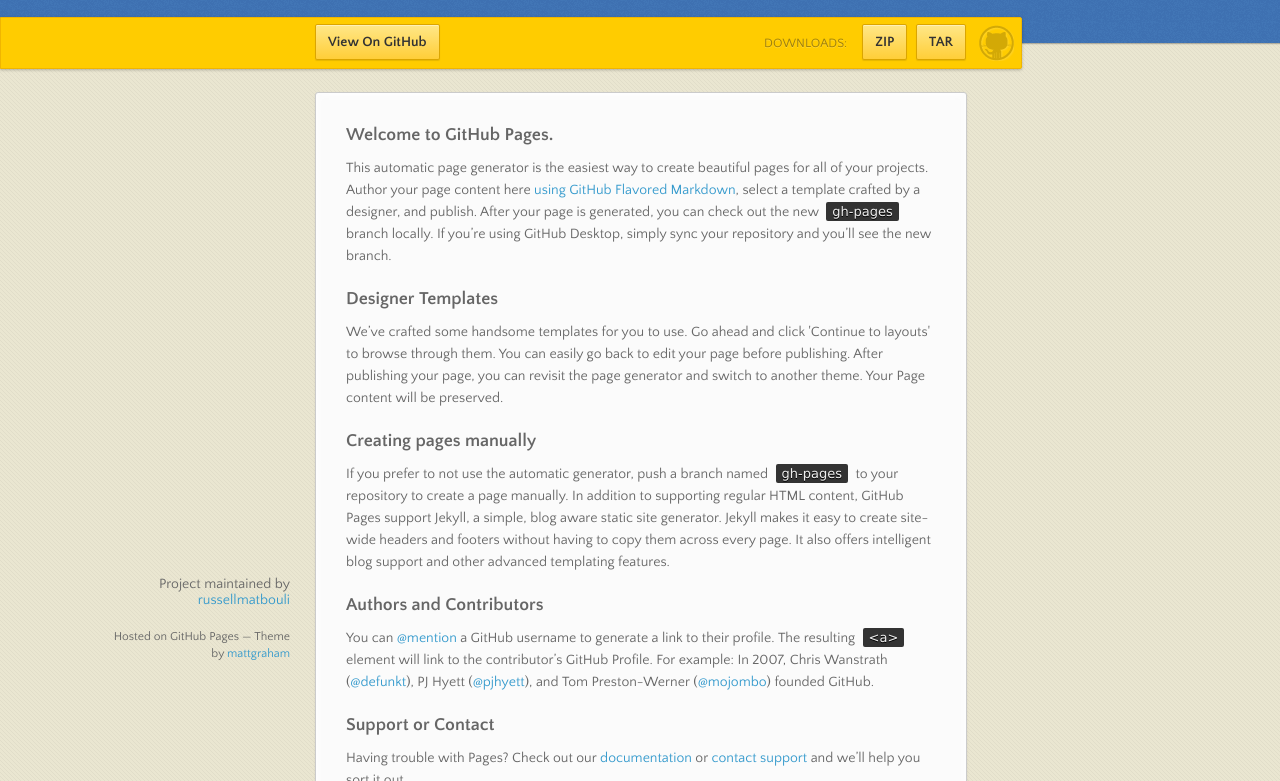
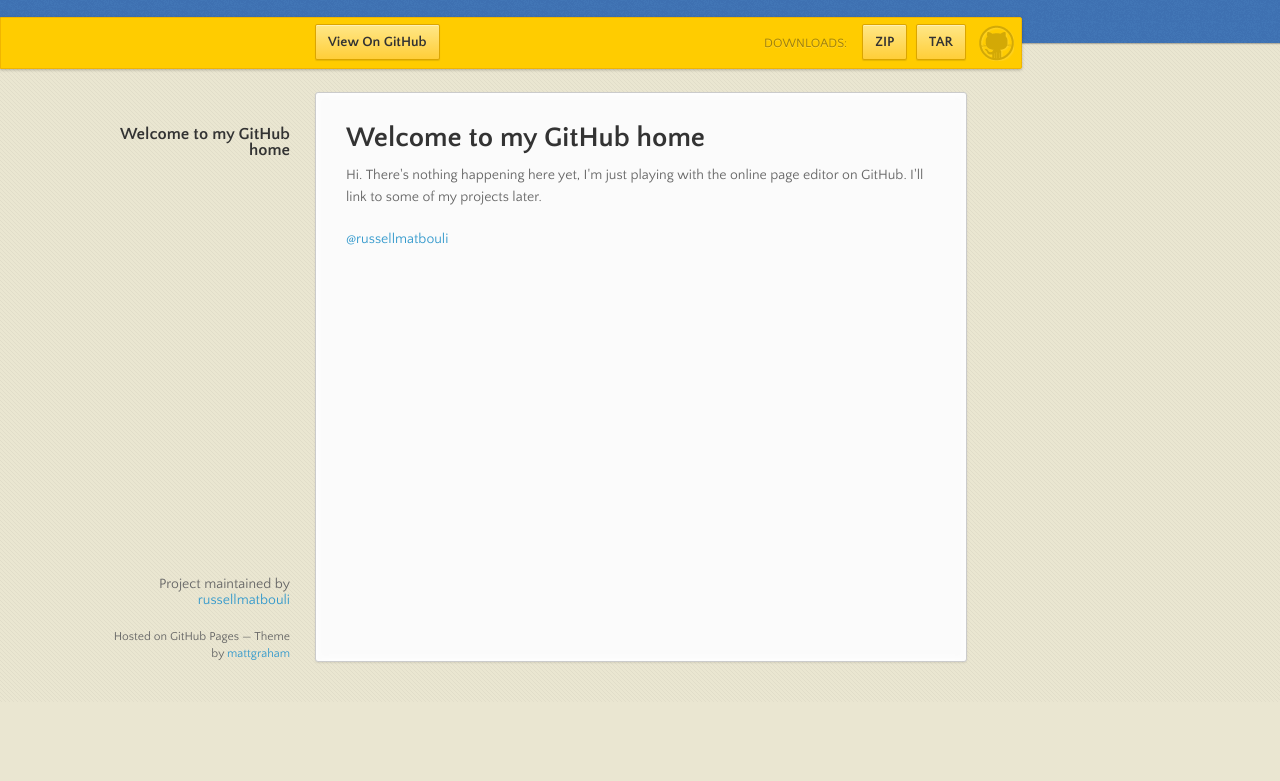
Before and after one commit to russellmatbouli/russellmatbouli, a plain HTML site: page index.html in a window 1280 px wide. Shown: the part 98-879 px from the top of the page. After the commit the page ends 800 px from the top, so only its background shows below. Drawn offline with nearby package versions, Linux system fonts and the light colour scheme.

```diff
--- a/index.html
+++ b/index.html
@@ -3,7 +3,7 @@
   <head>
     <meta charset="utf-8">
     <meta http-equiv="X-UA-Compatible" content="chrome=1">
-    <title>Russellmatbouli by russellmatbouli</title>
+    <title>Russell Matbouli&#39;s GitHub home by russellmatbouli</title>
     <link rel="stylesheet" href="stylesheets/styles.css">
     <link rel="stylesheet" href="stylesheets/github-dark.css">
     <script src="https://ajax.googleapis.com/ajax/libs/jquery/1.7.1/jquery.min.js"></script>
@@ -17,8 +17,8 @@
   <body>
 
       <header>
-        <h1>Russellmatbouli</h1>
-        <p>Github pages</p>
+        <h1>Russell Matbouli&#39;s GitHub home</h1>
+        <p>Ain&#39;t nuthin&#39; but a git thing</p>
       </header>
 
       <div id="banner">
@@ -39,30 +39,12 @@
         <ul></ul>
       </nav>
       <section>
-        <h3>
-<a id="welcome-to-github-pages" class="anchor" href="#welcome-to-github-pages" aria-hidden="true"><span aria-hidden="true" class="octicon octicon-link"></span></a>Welcome to GitHub Pages.</h3>
+        <h1>
+<a id="welcome-to-my-github-home" class="anchor" href="#welcome-to-my-github-home" aria-hidden="true"><span aria-hidden="true" class="octicon octicon-link"></span></a>Welcome to my GitHub home</h1>
 
-<p>This automatic page generator is the easiest way to create beautiful pages for all of your projects. Author your page content here <a href="https://guides.github.com/features/mastering-markdown/">using GitHub Flavored Markdown</a>, select a template crafted by a designer, and publish. After your page is generated, you can check out the new <code>gh-pages</code> branch locally. If you’re using GitHub Desktop, simply sync your repository and you’ll see the new branch.</p>
+<p>Hi. There's nothing happening here yet, I'm just playing with the online page editor on GitHub. I'll link to some of my projects later.</p>
 
-<h3>
-<a id="designer-templates" class="anchor" href="#designer-templates" aria-hidden="true"><span aria-hidden="true" class="octicon octicon-link"></span></a>Designer Templates</h3>
-
-<p>We’ve crafted some handsome templates for you to use. Go ahead and click 'Continue to layouts' to browse through them. You can easily go back to edit your page before publishing. After publishing your page, you can revisit the page generator and switch to another theme. Your Page content will be preserved.</p>
-
-<h3>
-<a id="creating-pages-manually" class="anchor" href="#creating-pages-manually" aria-hidden="true"><span aria-hidden="true" class="octicon octicon-link"></span></a>Creating pages manually</h3>
-
-<p>If you prefer to not use the automatic generator, push a branch named <code>gh-pages</code> to your repository to create a page manually. In addition to supporting regular HTML content, GitHub Pages support Jekyll, a simple, blog aware static site generator. Jekyll makes it easy to create site-wide headers and footers without having to copy them across every page. It also offers intelligent blog support and other advanced templating features.</p>
-
-<h3>
-<a id="authors-and-contributors" class="anchor" href="#authors-and-contributors" aria-hidden="true"><span aria-hidden="true" class="octicon octicon-link"></span></a>Authors and Contributors</h3>
-
-<p>You can <a href="https://help.github.com/articles/basic-writing-and-formatting-syntax/#mentioning-users-and-teams" class="user-mention">@mention</a> a GitHub username to generate a link to their profile. The resulting <code>&lt;a&gt;</code> element will link to the contributor’s GitHub Profile. For example: In 2007, Chris Wanstrath (<a href="https://github.com/defunkt" class="user-mention">@defunkt</a>), PJ Hyett (<a href="https://github.com/pjhyett" class="user-mention">@pjhyett</a>), and Tom Preston-Werner (<a href="https://github.com/mojombo" class="user-mention">@mojombo</a>) founded GitHub.</p>
-
-<h3>
-<a id="support-or-contact" class="anchor" href="#support-or-contact" aria-hidden="true"><span aria-hidden="true" class="octicon octicon-link"></span></a>Support or Contact</h3>
-
-<p>Having trouble with Pages? Check out our <a href="https://help.github.com/pages">documentation</a> or <a href="https://github.com/contact">contact support</a> and we’ll help you sort it out.</p>
+<p><a href="https://github.com/russellmatbouli" class="user-mention">@russellmatbouli</a></p>
       </section>
       <footer>
         <p>Project maintained by <a href="https://github.com/russellmatbouli">russellmatbouli</a></p>
```
Also changed, not shown: params.json (+3 -3 lines).
